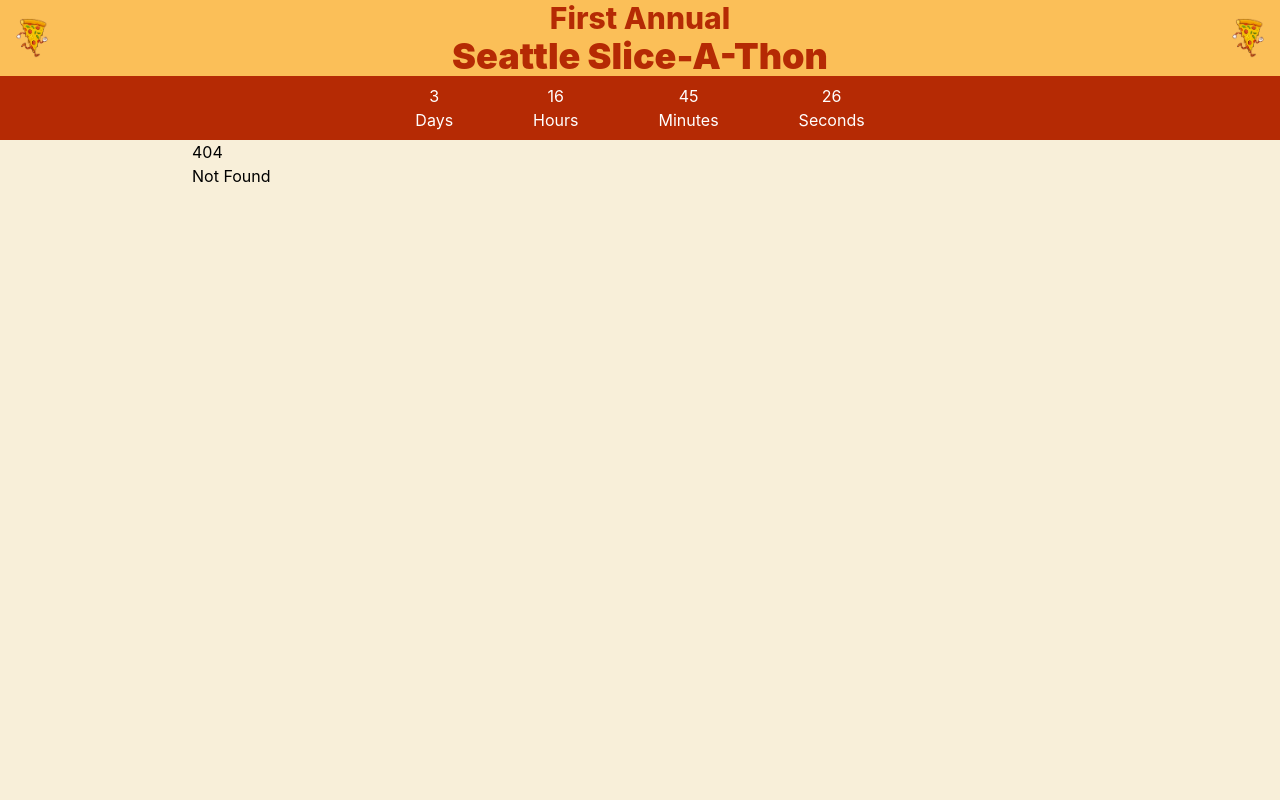
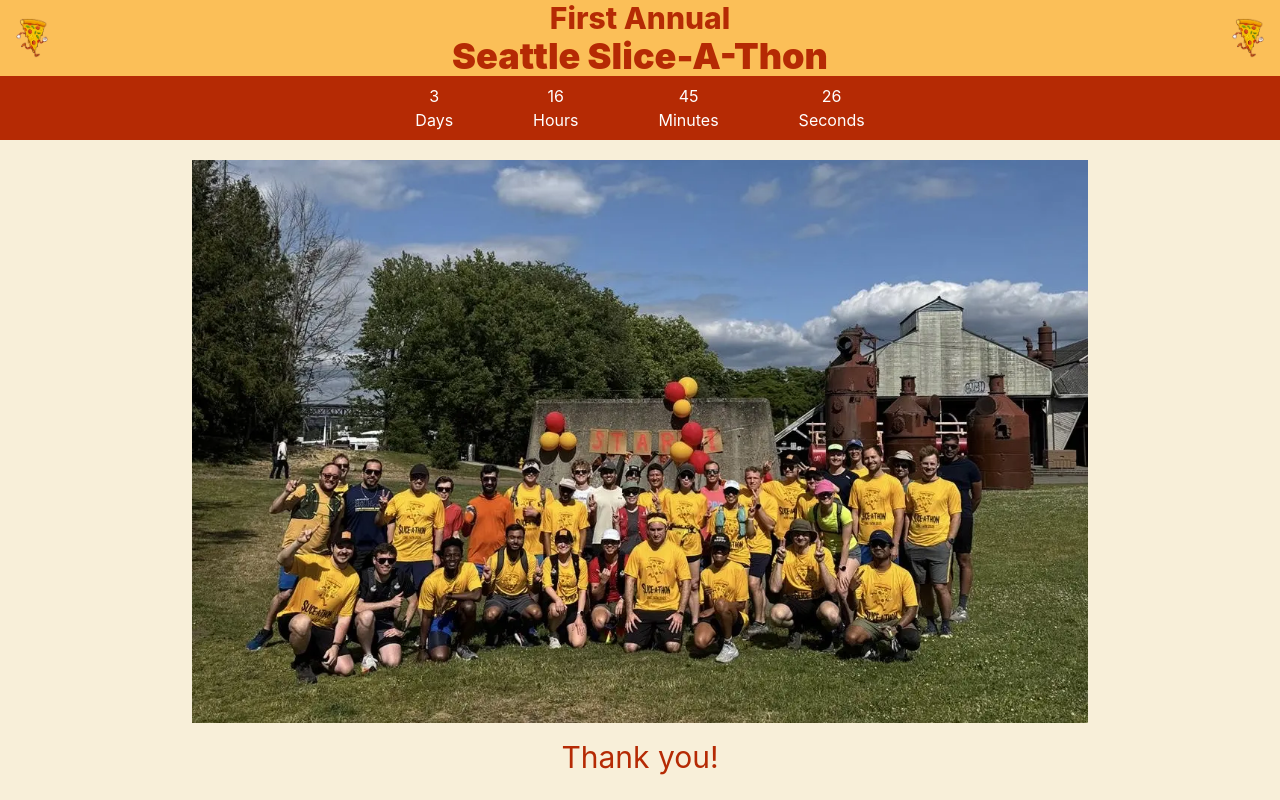
Before and after one commit to Kentokamoto/sliceathon, a SvelteKit app: page /thank-you in a window 1280 px wide. Before the commit this address had no page. Built offline with nearby package versions, Linux system fonts and the light colour scheme.

Commit message:
Start thank you page

```diff
--- /dev/null
+++ b/src/routes/thank-you/+page.svelte
@@ -0,0 +1,8 @@
+<script>
+	import groupPhoto from '$lib/assets/slice-a-thon_group_photo.webp';
+</script>
+
+<div class="my-5 place-items-center">
+	<img class="my-4" src={groupPhoto} alt="group" />
+	<h1 class="text-red-sauce text-center text-3xl">Thank you!</h1>
+</div>
```
Also changed, not shown: src/lib/assets/slice-a-thon_group_photo.webp (added).
